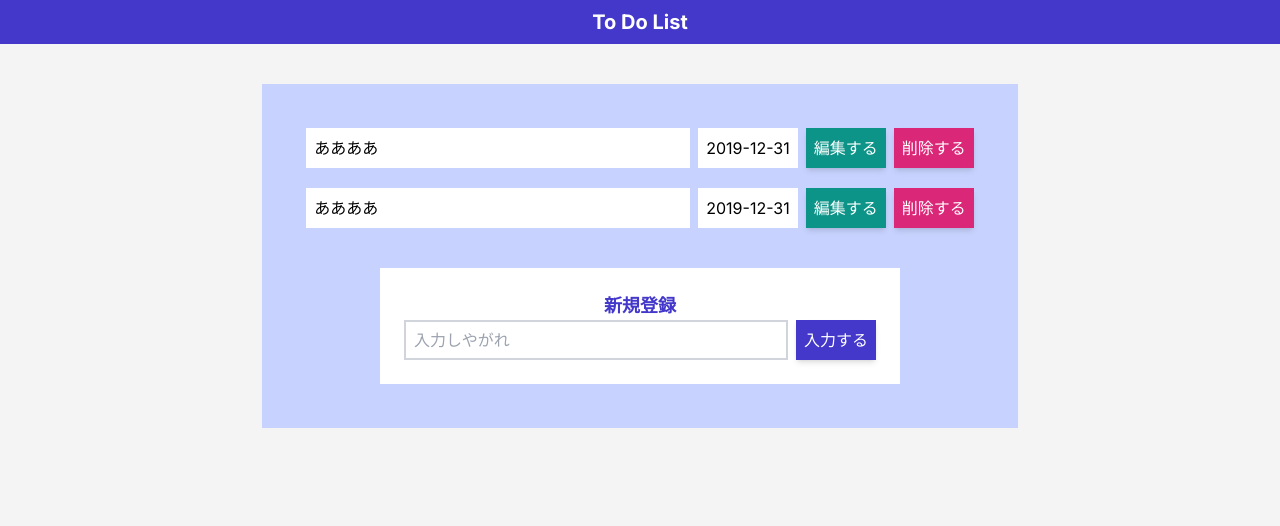
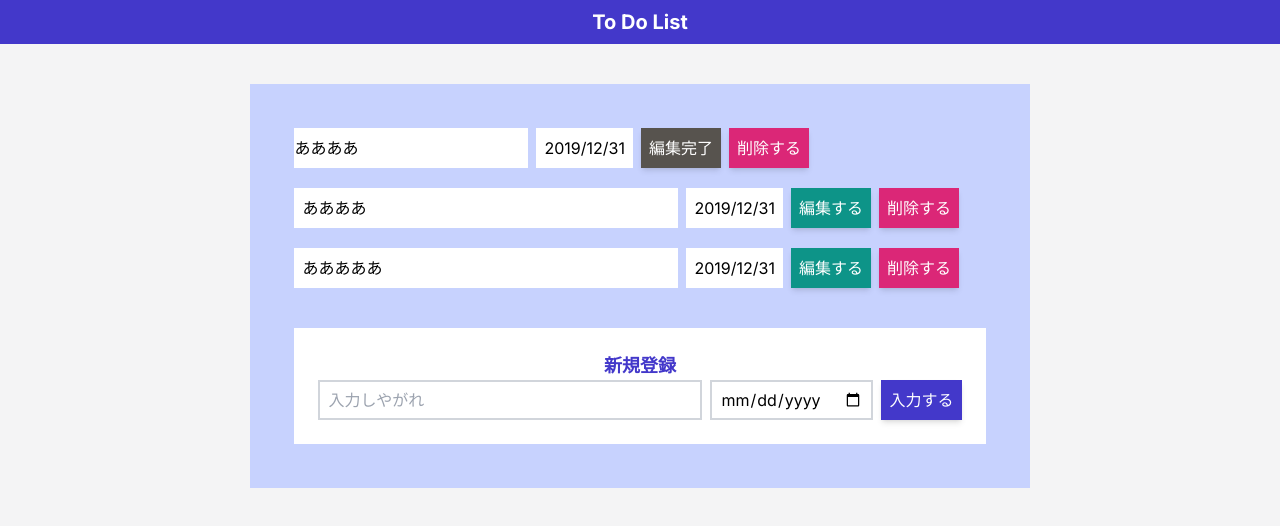
Before and after one commit to fujinuma1937/to-do-list, a Next.js app: page / in a window 1280 px wide. Shown: the top 526 px of the page. Built offline with nearby package versions, Linux system fonts and the light colour scheme; data requests are answered from the project's data file.

Commit message:
日時の入力欄を入れた

```diff
--- a/app/page.tsx
+++ b/app/page.tsx
@@ -150,6 +150,14 @@ export default function Home() {
               placeholder="入力しやがれ"
               required
             />
+            <input
+              className="px-2 min-w-40 border-2 border-gray-300"
+              type="date"
+              value={inputValue}
+              onChange={(event) => setInputValue(event.target.value)}
+              placeholder="入力しやがれ"
+              required
+            />
             <button
               className="bg-indigo-700 text-white p-2 shadow-md"
               onClick={() => addData()}
--- a/db.json
+++ b/db.json
@@ -3,14 +3,20 @@
     {
       "id": "1757",
       "title": "ああああ",
-      "deadline": "2019-12-31",
-      "edit": false
+      "deadline": "2019/12/31",
+      "edit": true
     },
     {
       "id": "b369",
       "title": "ああああ",
-      "deadline": "2019-12-31",
+      "deadline": "2019/12/31",
       "edit": false
+    },
+    {
+      "id": "b16a",
+      "title": "あああああ",
+      "deadline": "2019/12/31",
+      "delete": false
     }
   ]
 }
```
